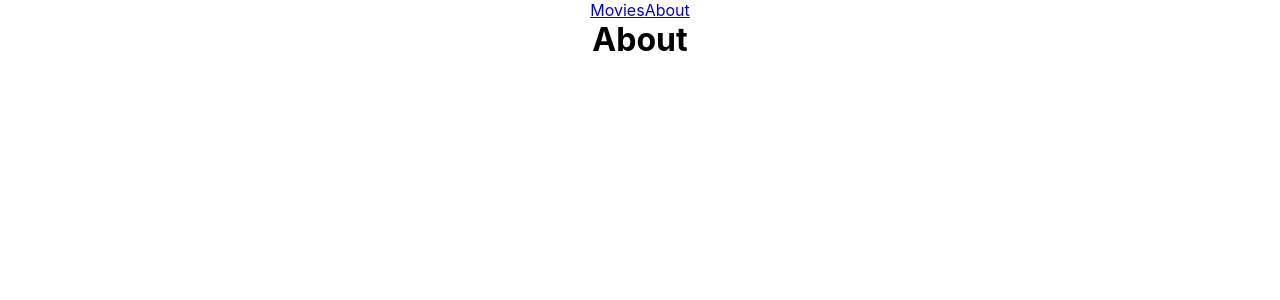
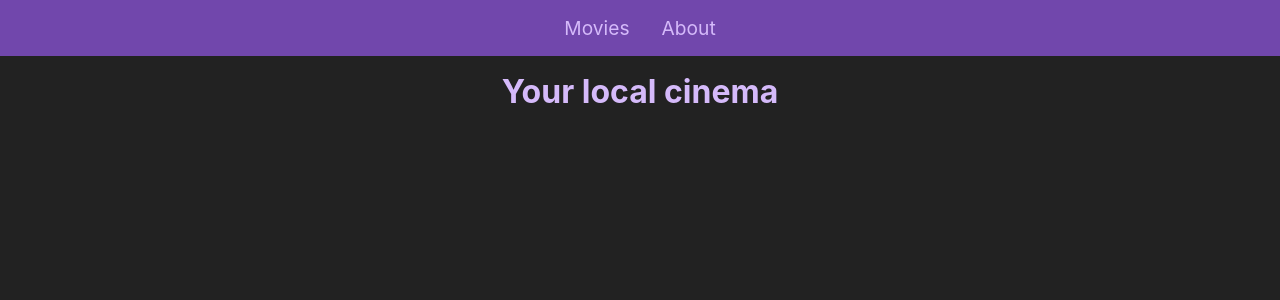
Before and after one commit to CatSnakeDeluxe/Case-My-Cinema, a React (Create React App) app in the folder mycinema/: page /About in a window 1280 px wide. Shown: the top 300 px of the page. Built offline with nearby package versions, Linux system fonts and the light colour scheme.

Commit message:
styling added to movies

```diff
--- a/mycinema/public/movies.json
+++ b/mycinema/public/movies.json
@@ -1,6 +1,6 @@
 [
     {"title":"Samaritan", "genre":["Action", "Drama", "Fantasy"], "runtime":"1h 42m", "image":"/img/Samaritan.jpg", "playtimes":["17:00", "19:30", "21:45"]},
-    {"title":"Turning Red", "genre":["Animation", "Adventure", "Comedy"], "runtime":"1h 40m", "image":"/img/TurningRed.jpeg", "playtimes":["17:00", "19:30", "21:45"]},
+    {"title":"Spiderhead", "genre":["Action", "Crime", "Drama"], "runtime":"1h 46m", "image":"/img/Spiderhead.jpg", "playtimes":["17:00", "19:30", "21:45"]},
     {"title":"Memory", "genre":["Action", "Crime", "Thriller"], "runtime":"1h 54m", "image":"/img/Memory.jpg", "playtimes":["17:00", "19:30", "21:45"]},
     {"title":"No Exit", "genre":["Drama", "Mystery", "Thriller"], "runtime":"1h 35m", "image":"/img/NoExit.jpg", "playtimes":["17:00", "19:30", "21:45"]},
     {"title":"The Northman", "genre":["Action", "Adventure", "Drama"], "runtime":"2h 17m", "image":"/img/TheNorthman.jpg", "playtimes":["17:00", "19:30", "21:45"]},
--- a/mycinema/src/App.css
+++ b/mycinema/src/App.css
@@ -1,38 +1,19 @@
+body {
+  background-color: rgb(34, 34, 34);
+}
+
 .App {
   text-align: center;
 }
 
-.App-logo {
-  height: 40vmin;
-  pointer-events: none;
+.StartPage {
+  width: 390px;
+  height: 100vh;
+  object-fit: contain;
+  background-image: url("./img/movieProjector.jpg");
 }
 
-@media (prefers-reduced-motion: no-preference) {
-  .App-logo {
-    animation: App-logo-spin infinite 20s linear;
-  }
+h1 {
+  color: rgb(213, 186, 250);
+  padding: 1rem;
 }
-
-.App-header {
-  background-color: #282c34;
-  min-height: 100vh;
-  display: flex;
-  flex-direction: column;
-  align-items: center;
-  justify-content: center;
-  font-size: calc(10px + 2vmin);
-  color: white;
-}
-
-.App-link {
-  color: #61dafb;
-}
-
-@keyframes App-logo-spin {
-  from {
-    transform: rotate(0deg);
-  }
-  to {
-    transform: rotate(360deg);
-  }
-}
--- a/mycinema/src/App.js
+++ b/mycinema/src/App.js
@@ -1,11 +1,12 @@
-import { Outlet } from "react-router-dom";
-import Nav from "./components/Nav/Nav"
+import { Outlet } from 'react-router-dom';
+import Nav from './components/Nav/Nav';
 import './App.css';
 
 function App() {
   return (
     <div className="App">
         <Nav />
+
         <Outlet />
     </div>
   );
--- a/mycinema/src/components/Movie/Movie.css
+++ b/mycinema/src/components/Movie/Movie.css
@@ -9,21 +9,33 @@
     height: 340px;
     display: inline-block;
     padding: 1rem;
+    z-index: 1;
+}
+.movie::after {
+    content: "";
+    display: block;
+    width: 140px;
+    height: 150px;
+    background-image: linear-gradient(rgba(255, 255, 255, 0.4), rgba(255, 255, 255, 0.064), rgba(255, 255, 255, 0));
+    position: relative;
+    top: -140px;
+    z-index: -1;
 }
 
 img {
   width: 140px;
   object-fit: contain;
-  border-radius: 1rem;
+  border-radius: 1rem 1rem 0 0;
 }
 
 h2 {
+    color: rgb(213, 186, 250);
     font-size: 1.3rem;
     margin-bottom: 0.2rem;
 }
 
 h4 {
-    color: rgba(0, 0, 0, 0.192);
+    color: rgba(255, 255, 255, 0.39);
     font-size: 1rem;
     padding: 0.1rem;
 }
--- a/mycinema/src/components/Nav/Nav.css
+++ b/mycinema/src/components/Nav/Nav.css
@@ -0,0 +1,11 @@
+nav {
+    background-color: rgb(113, 71, 172);
+    padding: 1rem;
+}
+
+nav a {
+    color: rgb(213, 186, 250);
+    text-decoration: none;
+    font-size: 1.2rem;
+    margin: 1rem;
+}
--- a/mycinema/src/index.js
+++ b/mycinema/src/index.js
@@ -1,9 +1,9 @@
-import ReactDOM from "react-dom/client";
-import {BrowserRouter, Routes, Route,} from "react-router-dom";
+import ReactDOM from 'react-dom/client';
+import {BrowserRouter, Routes, Route,} from 'react-router-dom';
 import './index.css';
 import App from './App';
-import About from "./routes/About";
-import Movies from './routes/MovieShowcase';
+import About from './routes/About';
+import MovieShowcase from './routes/MovieShowcase';
 
 const root = ReactDOM.createRoot(document.getElementById('root'));
 root.render(
@@ -11,7 +11,7 @@ root.render(
     <Routes>
       <Route path="/" element={<App />}>
           <Route path="About" element={<About />} />
-          <Route path="Movies" element={<Movies />} />
+          <Route path="Movies" element={<MovieShowcase />} />
         </Route>
     </Routes>
 </BrowserRouter>
--- a/mycinema/src/routes/About.jsx
+++ b/mycinema/src/routes/About.jsx
@@ -1,7 +1,7 @@
 const About = () =>{
   return (
     <div>
-        <h1>About</h1>
+        <h1>Your local cinema</h1>
     </div>
   );
 }
--- a/mycinema/src/routes/MovieShowcase.jsx
+++ b/mycinema/src/routes/MovieShowcase.jsx
@@ -1,5 +1,5 @@
 import {useEffect, useState} from 'react';
-import Movie from '../components/Movie/Movie'
+import Movie from '../components/Movie/Movie';
 
 const MovieShowcase = () => {
 
```
Also changed, not shown: mycinema/public/img/Spiderhead.jpg (added), mycinema/src/img/movieProjector.jpg (added).
